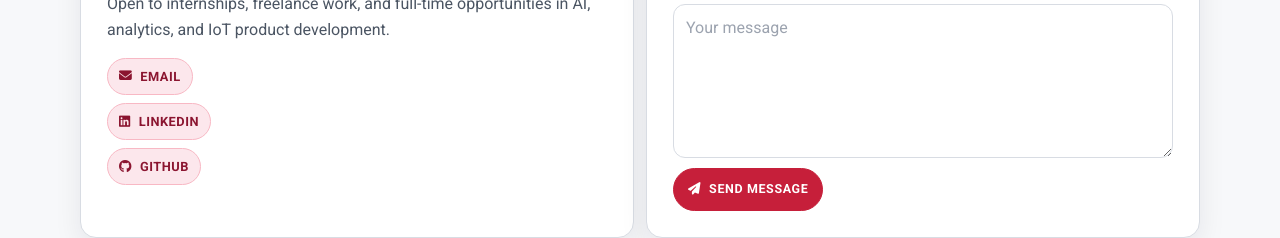
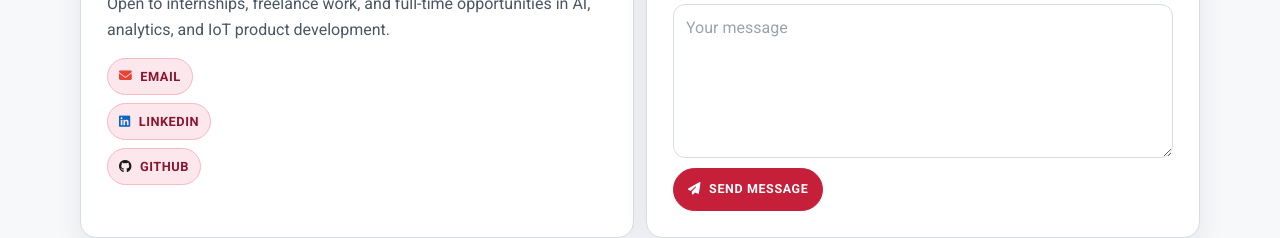
Before and after one commit to earnest-s/Earnest-Portfolio-New, a React (Vite) app: page / in a window 1280 px wide. Shown: the part 5466-5704 px from the top of the page. Built offline with nearby package versions, Linux system fonts and the light colour scheme.

Commit message:
Ui changes

```diff
--- a/src/styles/contact.css
+++ b/src/styles/contact.css
@@ -149,14 +149,14 @@
   color: currentColor;
 }
 
-.contact-link-email i {
+.contact-links a.contact-link-email i {
   color: #ea4335;
 }
 
-.contact-link-linkedin i {
+.contact-links a.contact-link-linkedin i {
   color: #0a66c2;
 }
 
-.contact-link-github i {
+.contact-links a.contact-link-github i {
   color: #181717;
 }
```
